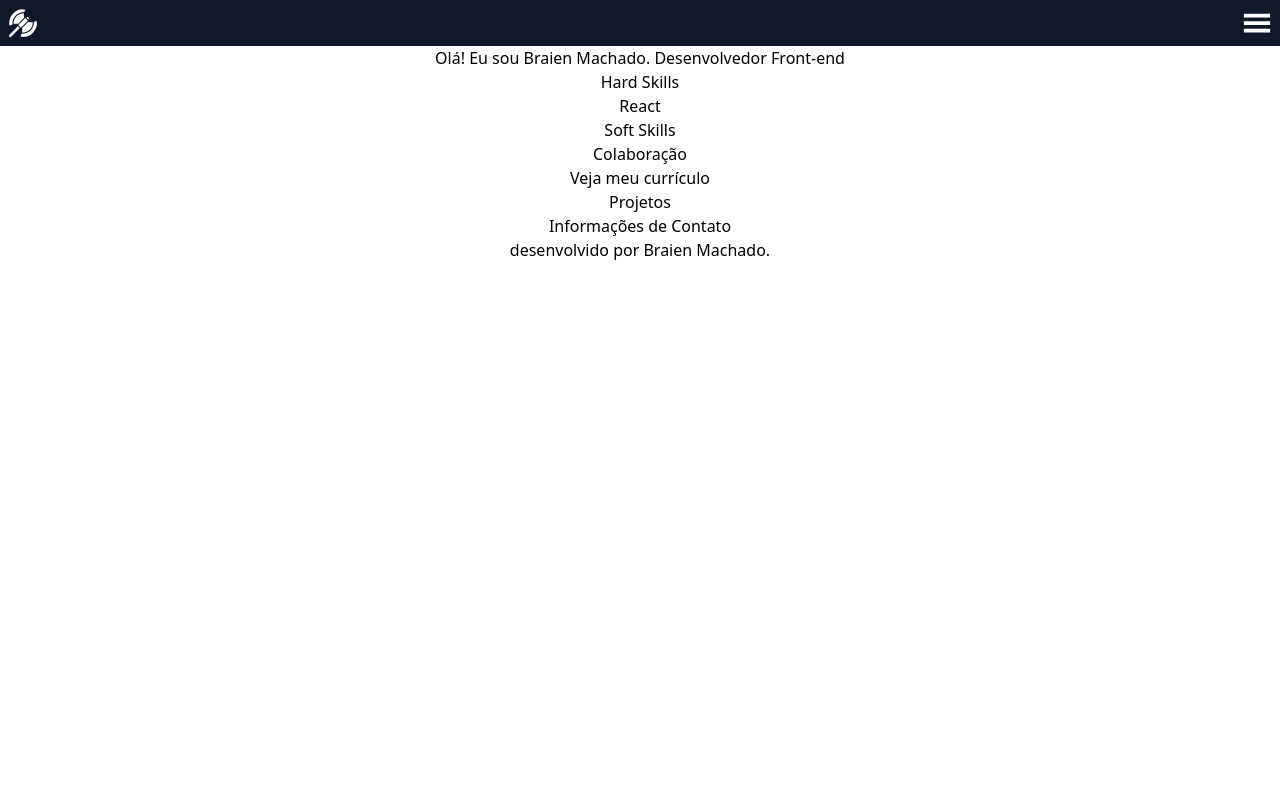
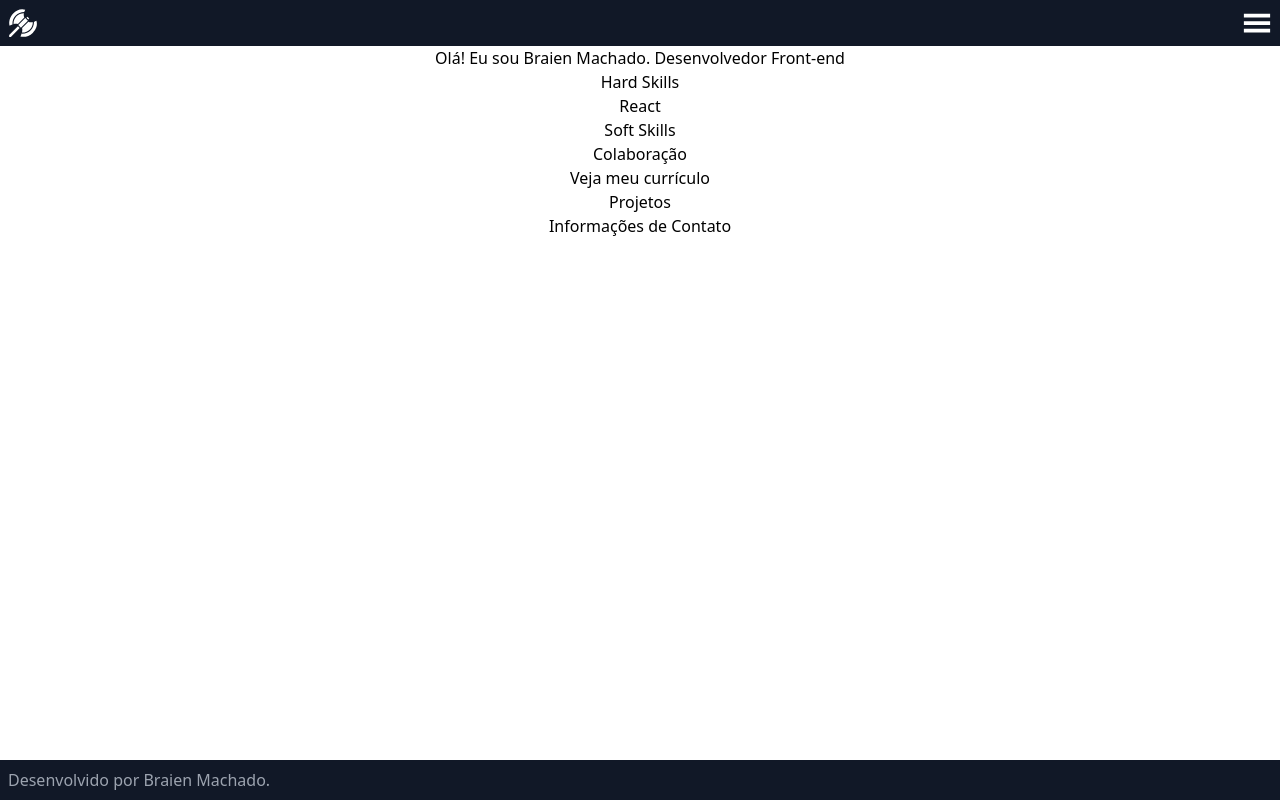
Before and after one commit to braien-machado/react-portfolio, a React (Create React App) app: page / in a window 1280 px wide. Built offline with nearby package versions, Linux system fonts and the light colour scheme.

Commit message:
set style for Footer.jsx

```diff
--- a/src/components/Footer.jsx
+++ b/src/components/Footer.jsx
@@ -2,8 +2,8 @@ import React from 'react';
 
 export default function Footer () {
   return (
-    <footer role="contentinfo">
-      <span data-testid="footer-text">desenvolvido por Braien Machado.</span>
+    <footer className='bg-gray-900 text-gray-400 absolute bottom-0 py-2 w-full text-left' role="contentinfo">
+      <span data-testid="footer-text" className='ml-2'>Desenvolvido por Braien Machado.</span>
     </footer>
   );
 }
```
